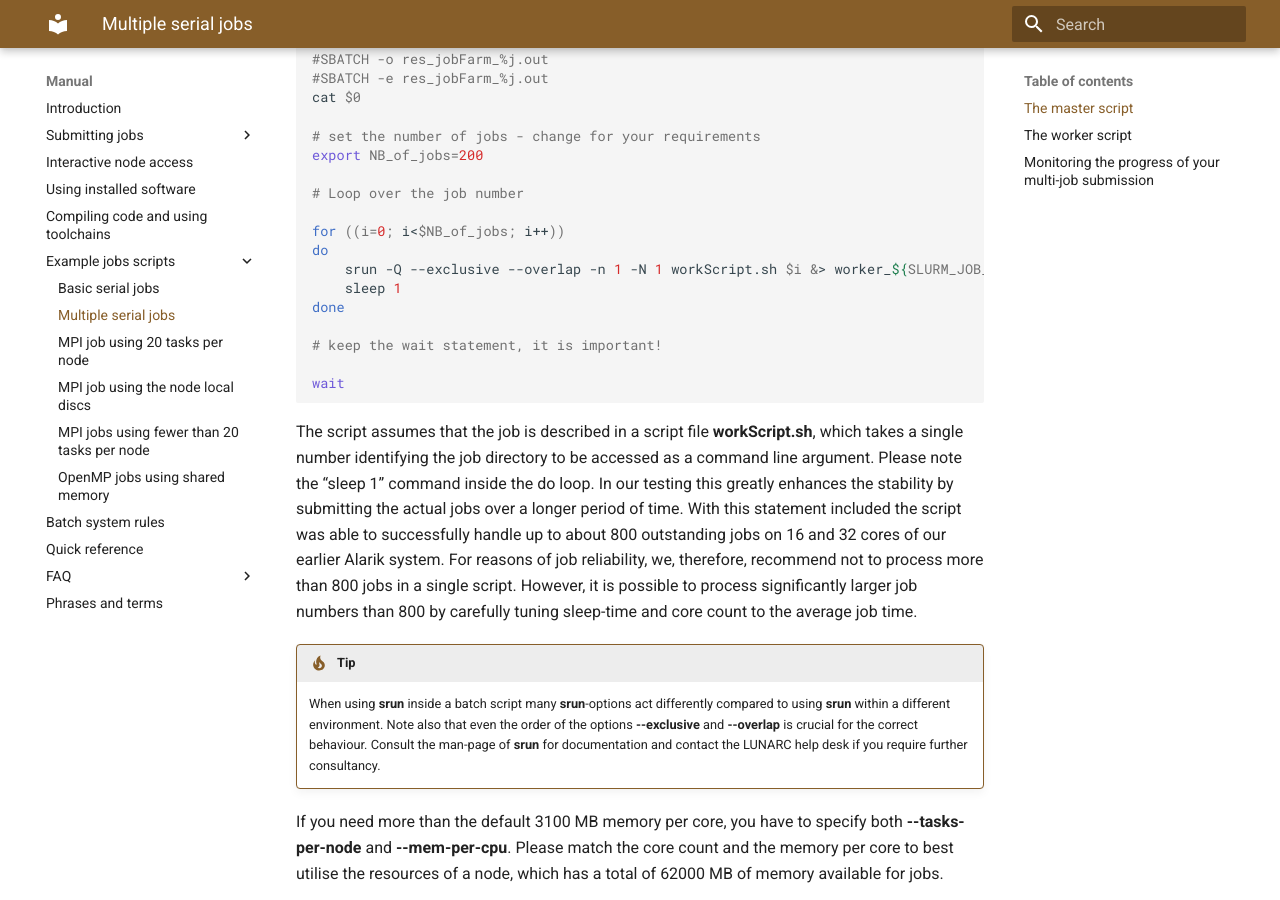
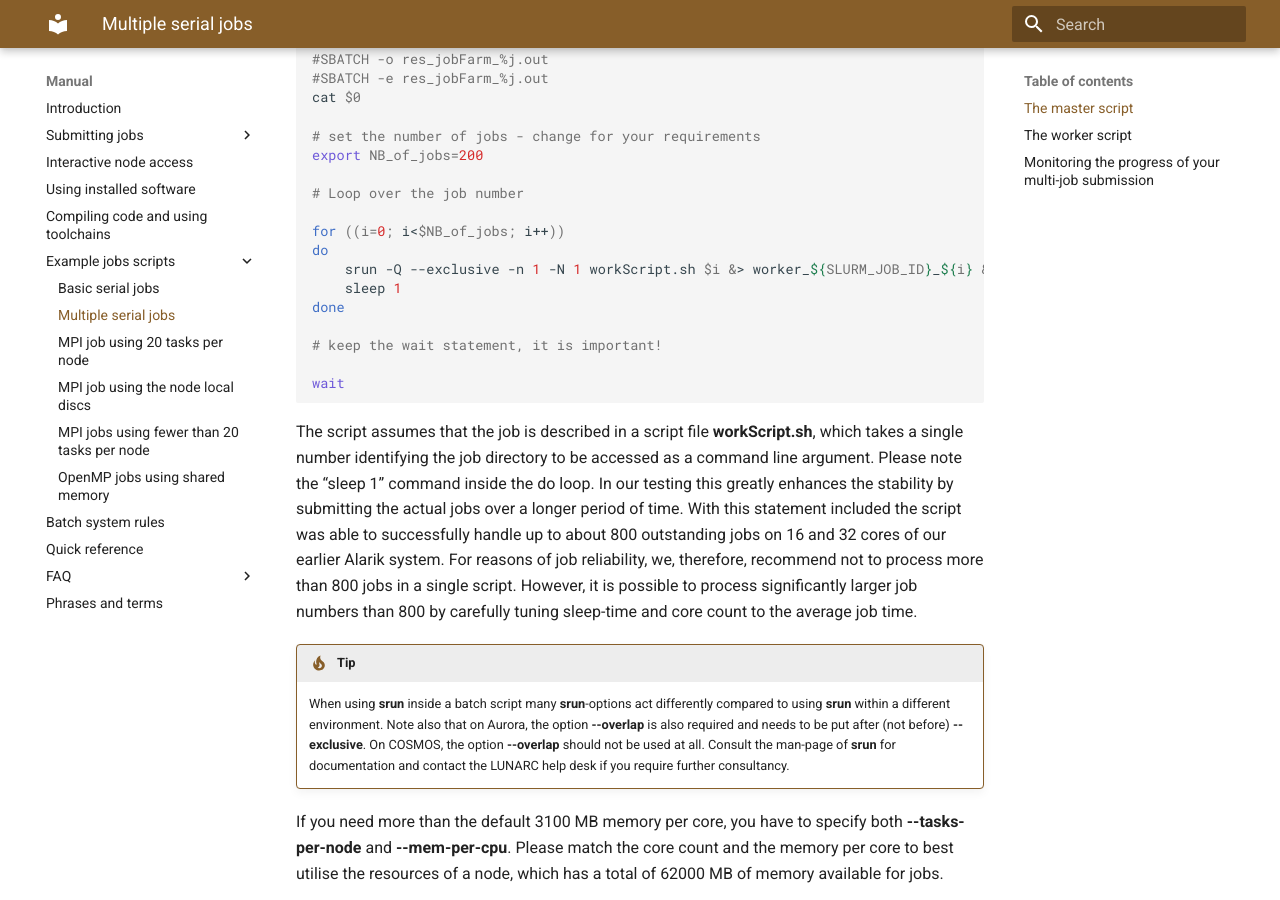
Before and after one commit to lunarc/lunarc_docs, an MkDocs documentation site: the page built from docs/manual/example_job_scripts/manual_example_multiple_serial_jobs.md, in a window 1280 px wide and 900 px high, scrolled down 1258 px. Built offline with MkDocs 1.6.1 and Material for MkDocs 9.7.7, drawn with Linux system fonts in a browser that asks for light colours; comment, search, counter and statistics services are not loaded.

Commit message:
Update manual_example_multiple_serial_jobs.md
Slurm on COSMOS behaves differently form slum on Aurora. The srun option --overlap has been removed from the example, because it is not needed for a single node on Aurora (as in the example) and is detrimental on COSMOS. The tip has also been updated. Otherwise, everything else still refers to Aurora and needs to be updated when COSMOS opens

```diff
--- a/docs/manual/example_job_scripts/manual_example_multiple_serial_jobs.md
+++ b/docs/manual/example_job_scripts/manual_example_multiple_serial_jobs.md
@@ -52,7 +52,7 @@
 
 !!! tip
 
-     When using **srun** inside a batch script many **srun**-options act differently compared to using **srun** within a different environment. Note also that even the order of the options **--exclusive** and **--overlap** is crucial for the correct behaviour. Consult the man-page of **srun** for documentation and contact the LUNARC help desk if you require further consultancy.
+     When using **srun** inside a batch script many **srun**-options act differently compared to using **srun** within a different environment. Note also that on Aurora, the option **--overlap** is also required and needs to be put after (not before) **--exclusive**. On COSMOS, the option **--overlap** should not be used at all. Consult the man-page of **srun** for documentation and contact the LUNARC help desk if you require further consultancy.
 
 If you need more than the default 3100 MB memory per core, you have to specify both **--tasks-per-node** and **--mem-per-cpu**. Please match the core count and the memory per core to best utilise the resources of a node, which has a total of 62000 MB of memory available for jobs.
 
```
Also changed, not shown: other parts of docs/manual/example_job_scripts/manual_example_multiple_serial_jobs.md (+1 -1 lines).
